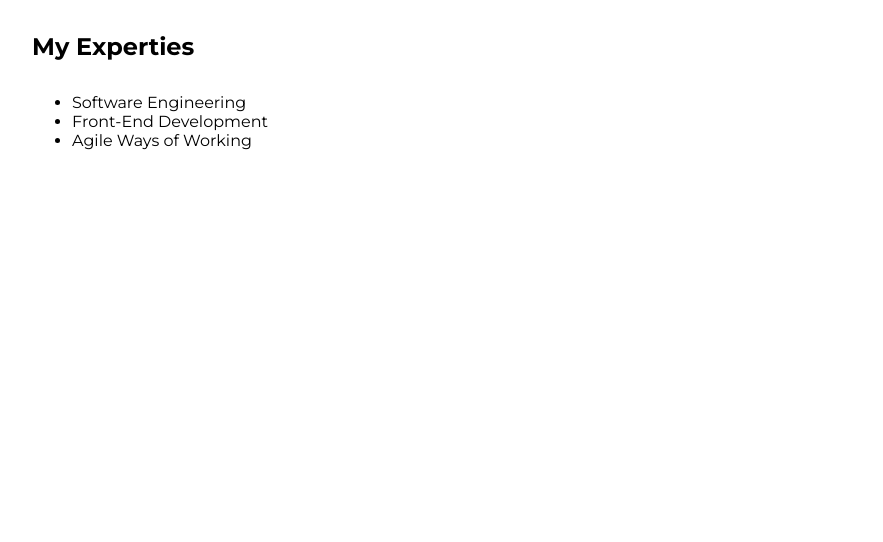
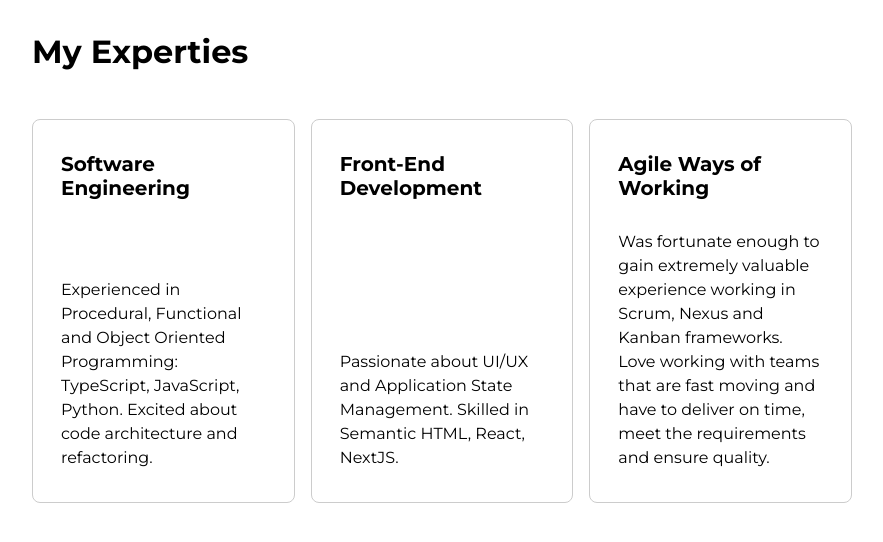
Before and after one commit to szabikr/szabi-space, a Next.js app: page /lab/experties in a window 1280 px wide. Shown: the top 542 px of the page, without its empty margins (198-1081 px from the left). Built offline with nearby package versions, Linux system fonts and the light colour scheme.

Commit message:
Extends Experties section

```diff
--- a/src/components/experties/index.jsx
+++ b/src/components/experties/index.jsx
@@ -1,12 +1,33 @@
 export default function Experties() {
   return (
-    <>
-      <h4>My Experties</h4>
-      <ul>
-        <li>Software Engineering</li>
-        <li>Front-End Development</li>
-        <li>Agile Ways of Working</li>
+    <section>
+      <h3>My Experties</h3>
+      <ul className="projects">
+        <li>
+          <h5>Software Engineering</h5>
+          <p>
+            Experienced in Procedural, Functional and Object Oriented
+            Programming: TypeScript, JavaScript, Python. Excited about code
+            architecture and refactoring.
+          </p>
+        </li>
+        <li>
+          <h5>Front-End Development</h5>
+          <p>
+            Passionate about UI/UX and Application State Management. Skilled in
+            Semantic HTML, React, NextJS.
+          </p>
+        </li>
+        <li>
+          <h5>Agile Ways of Working</h5>
+          <p>
+            Was fortunate enough to gain extremely valuable experience working
+            in Scrum, Nexus and Kanban frameworks. Love working with teams that
+            are fast moving and have to deliver on time, meet the requirements
+            and ensure quality.
+          </p>
+        </li>
       </ul>
-    </>
+    </section>
   )
 }
```
